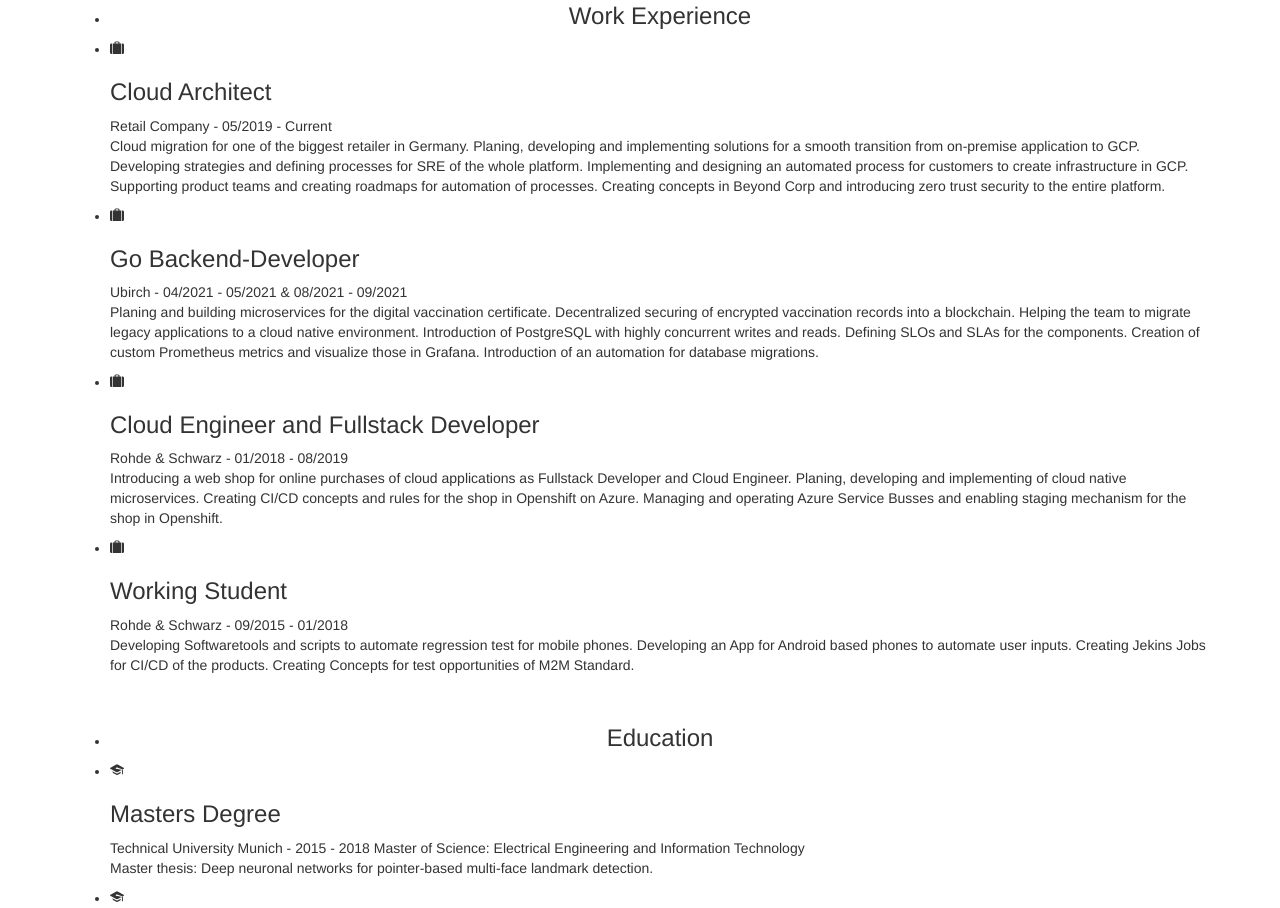
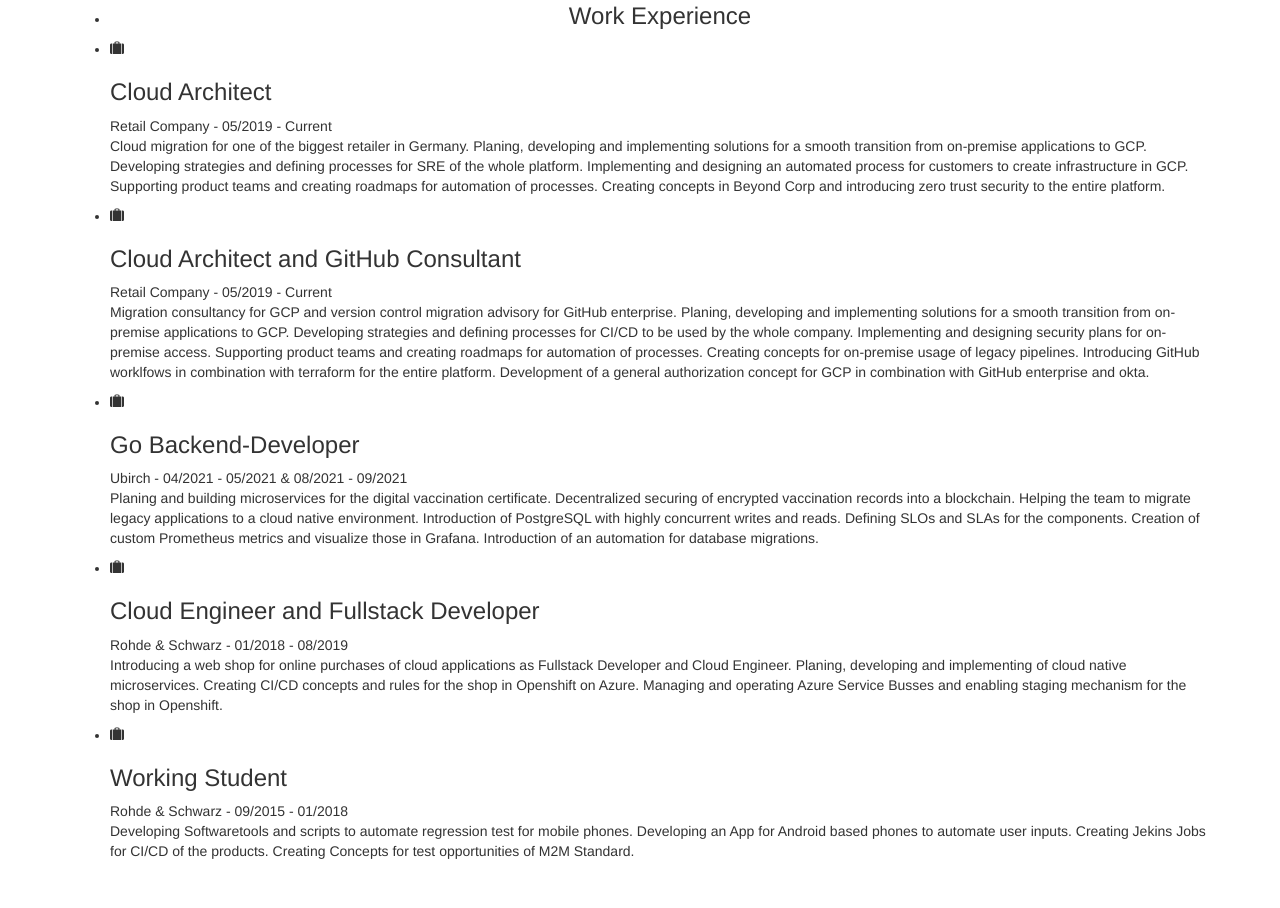
Before and after one commit to filip-sc/website, a plain HTML site: page index.html in a window 1280 px wide. Shown: the part 838-1746 px from the top of the page. Drawn offline with nearby package versions, Linux system fonts and the light colour scheme; files that its build step writes are made by us from their sources; files whose address does not match are found by name; a web font is replaced by a local one.

Commit message:
dding another workexperience

```diff
--- a/index.html
+++ b/index.html
@@ -210,7 +210,7 @@
                         <li class="timeline-heading text-center animate-box">
                             <div><h3>Work Experience</h3></div>
                         </li>
-                        <li class="animate-box timeline-unverted">
+                        <li class="animate-box timeline-inverted">
                             <div class="timeline-badge"><i class="icon-suitcase"></i></div>
                             <div class="timeline-panel">
                                 <div class="timeline-heading">
@@ -219,7 +219,7 @@
                                 </div>
                                 <div class="timeline-body">
                                     <p>Cloud migration for one of the biggest retailer in Germany. Planing, developing
-                                        and implementing solutions for a smooth transition from on-premise application
+                                        and implementing solutions for a smooth transition from on-premise applications
                                         to GCP. Developing strategies and defining processes for SRE of the whole
                                         platform.
                                         Implementing and designing an automated process for customers to create
@@ -228,6 +228,27 @@
                                         processes.
                                         Creating concepts in Beyond Corp and introducing zero trust security to the
                                         entire platform.</p>
+                                </div>
+                            </div>
+                        </li>
+                        <li class="animate-box timeline-unverted">
+                            <div class="timeline-badge"><i class="icon-suitcase"></i></div>
+                            <div class="timeline-panel">
+                                <div class="timeline-heading">
+                                    <h3 class="timeline-title">Cloud Architect and GitHub Consultant</h3>
+                                    <span class="company">Retail Company - 05/2019 - Current</span>
+                                </div>
+                                <div class="timeline-body">
+                                    <p>Migration consultancy for GCP and version control migration advisory for GitHub
+                                        enterprise. Planing, developing and implementing solutions for a smooth
+                                        transition from on-premise applications to GCP.
+                                        Developing strategies and defining processes for CI/CD to be used by the whole
+                                        company. Implementing and designing security plans for on-premise access.
+                                        Supporting product teams and creating roadmaps for automation of processes.
+                                        Creating concepts for on-premise usage of legacy pipelines. Introducing GitHub
+                                        worklfows in combination with terraform for the entire platform. Development of
+                                        a general authorization concept for GCP in combination with GitHub enterprise
+                                        and okta.</p>
                                 </div>
                             </div>
                         </li>
```
